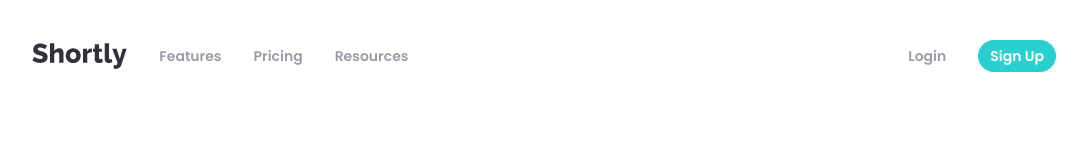
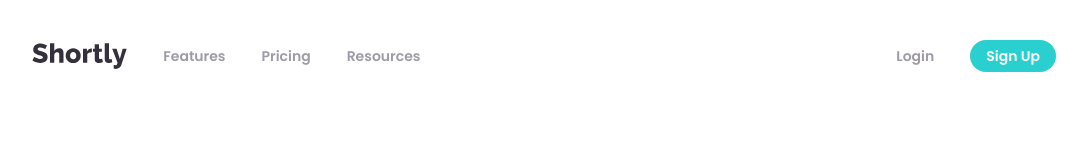
Before and after one commit to FriedAxons/url-shortening-api-landing-page, a React (Vite) app: page / in a window 1280 px wide. Shown: the top 160 px of the page, without its empty margins (96-1183 px from the left). Built offline with nearby package versions, Linux system fonts and the light colour scheme.

Commit message:
Style Navbar component

```diff
--- a/src/components/Navbar.tsx
+++ b/src/components/Navbar.tsx
@@ -22,7 +22,7 @@ const Navbar = () => {
 
   const DesktopNavbar = () => (
     <nav className="flex flex-row justify-between items-center">
-      <div className="flex flex-row items-center text-grayishviolet text-sm font-semibold gap-x-8">
+      <div className="flex flex-row items-center text-grayishviolet text-sm font-semibold gap-x-9">
         <img
           src="/url-shortening-api-landing-page/icons/logo.svg"
           alt="Logo"
@@ -33,9 +33,9 @@ const Navbar = () => {
         <button className="hover:font-bold">Resources</button>
       </div>
 
-      <div className="flex flex-row text-sm font-semibold gap-x-8">
+      <div className="flex flex-row text-sm font-semibold gap-x-9">
         <button className="text-grayishviolet hover:font-bold">Login</button>
-        <button className="py-1.5 px-3 text-white bg-cyan rounded-full">
+        <button className="py-1.5 px-4 text-white bg-cyan rounded-full">
           Sign Up
         </button>
       </div>
```
